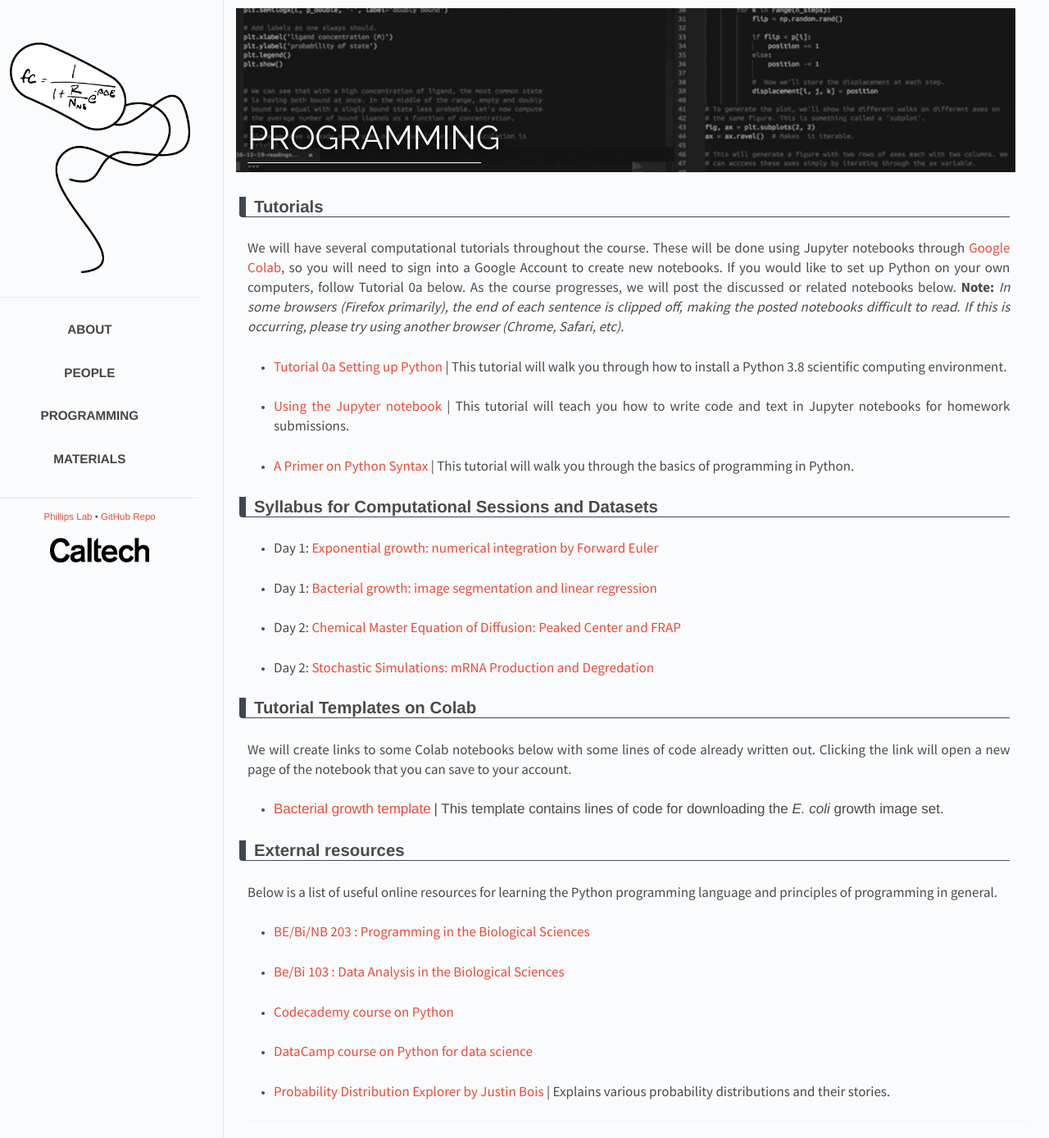
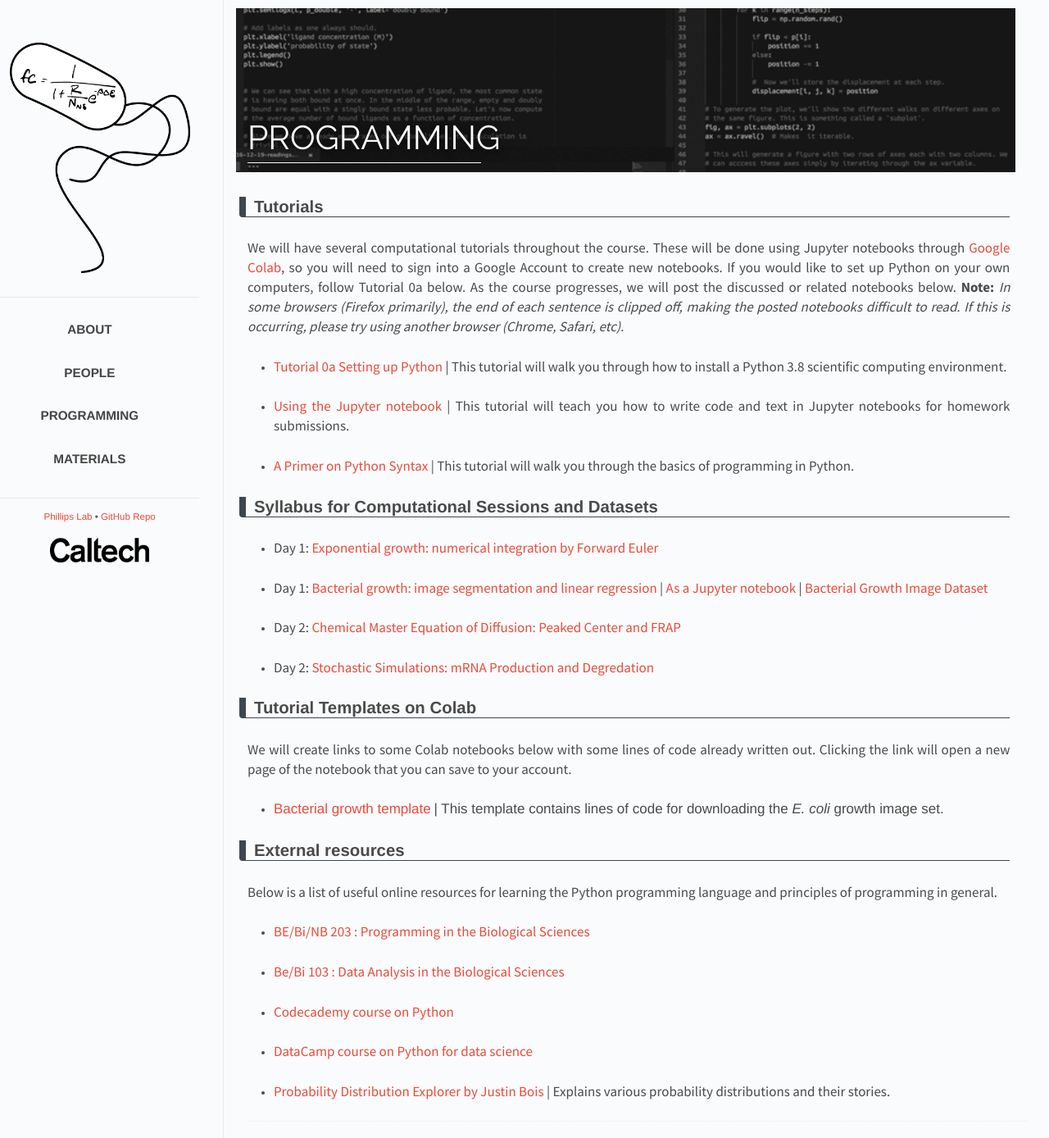
Before and after one commit to RPGroup-PBoC/pboc22_marseille, a Jekyll site: the page built from _posts/2022-01-29-code.md, in a window 1280 px wide. Shown: the whole page at 82% size. Built offline with Jekyll 4.4.1, drawn with Linux system fonts in a browser that asks for light colours.

Commit message:
Incorporating Jupyter notebook and data for bacterial growth.

```diff
--- a/_posts/2022-01-29-code.md
+++ b/_posts/2022-01-29-code.md
@@ -44,11 +44,11 @@ the posted notebooks difficult to read. If this is occurring, please try using a
 
 * <span style="font-size: 17px">Day 1:</span> <a href="{{site.baseurl}}/code/forward_euler.html" target="_blank" style="font-size: 17px">Exponential growth: numerical integration by Forward Euler</a>
 
-* <span style="font-size: 17px">Day 1:</span> <a href="https://colab.research.google.com/drive/1XFZZAW2PiHdHcDjGGpRHPe37W-IrT0Sv#scrollTo=f8eec619-0cd0-4a57-96c5-0b73314e11d2" target="_blank" style="font-size: 17px">Bacterial growth: image segmentation and linear regression</a>
+* <span style="font-size: 17px">Day 1:</span> <a href="https://colab.research.google.com/drive/1XFZZAW2PiHdHcDjGGpRHPe37W-IrT0Sv#scrollTo=f8eec619-0cd0-4a57-96c5-0b73314e11d2" target="_blank" style="font-size: 17px">Bacterial growth: image segmentation and linear regression</a>  \| <a href="{{site.baseurl}}/code/bacterial_growth_t.html" target="_blank" style="font-size: 17px">As a Jupyter notebook</a> \| <a href="http://rpdata.caltech.edu/courses/course_data/ecoli_growth.zip" target="_blank" style="font-size: 17px">Bacterial Growth Image Dataset</a>
 
 * <span style="font-size: 17px">Day 2:</span> <a href="https://colab.research.google.com/drive/1fWn4XpSItS7_G80OPRzvOmQBxw2i7hSN#scrollTo=mmCUWO9TcHOi" target="_blank" style="font-size: 17px">Chemical Master Equation of Diffusion: Peaked Center and FRAP</a>
 
-* <span style="font-size: 17px">Day 2:</span> <a href="https://colab.research.google.com/drive/1DScbYnF6Tup19vVST4rxgG1mfs2e3a7O#scrollTo=0hD-xAszGSdI" target="_blank" style="font-size: 17px">Stochastic Simulations: mRNA Production and Degredation</a>
+* <span style="font-size: 17px">Day 2:</span> <a href="https://colab.research.google.com/drive/1DScbYnF6Tup19vVST4rxgG1mfs2e3a7O?usp=sharing" target="_blank" style="font-size: 17px">Stochastic Simulations: mRNA Production and Degredation</a>
 
 ## Tutorial Templates on Colab
 
```
